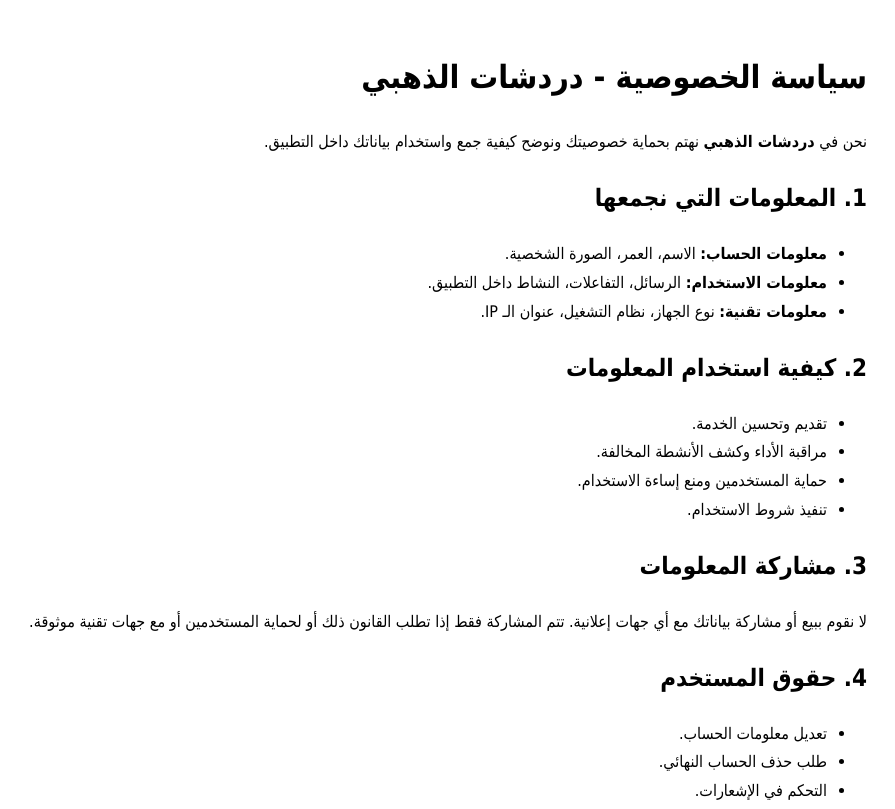
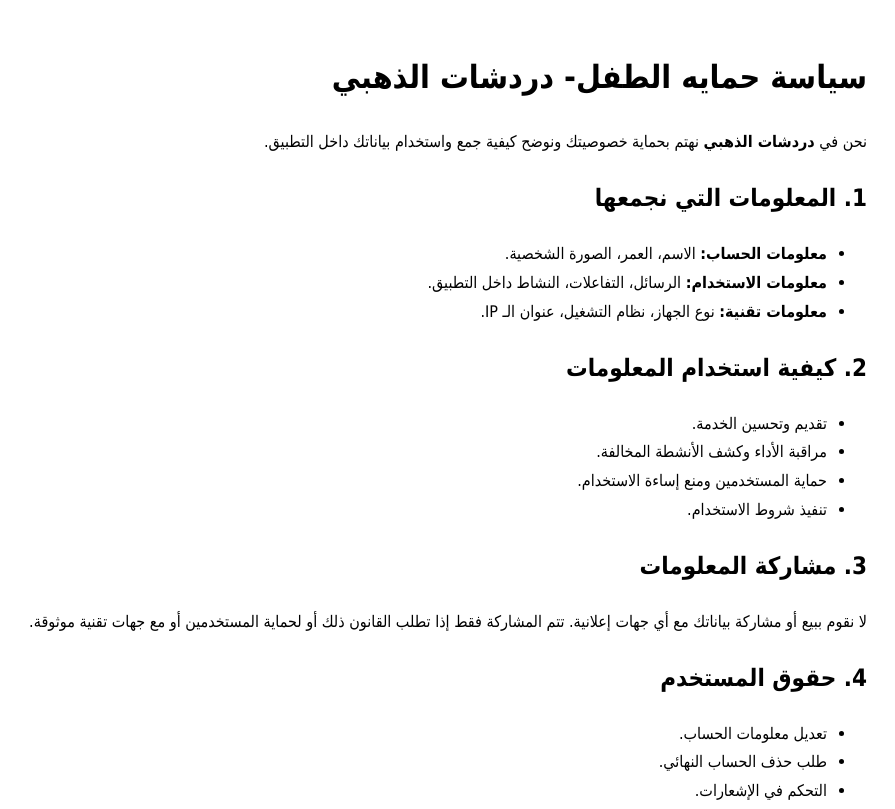
Before and after one commit to mohamedelgmaal/privacy-policy, a plain HTML site: page index.html in a window 1280 px wide. Shown: the top 809 px of the page, without its empty margins (385-1280 px from the left). Drawn offline with Linux system fonts and the light colour scheme.

Commit message:
Update title and heading for child protection policy

```diff
--- a/index.html
+++ b/index.html
@@ -2,10 +2,10 @@
 <html lang="ar" dir="rtl">
 <head>
     <meta charset="UTF-8">
-    <title>سياسة الخصوصية - دردشات الذهبي</title>
+    <title>سياسة حمايه الطفل- دردشات الذهبي</title>
 </head>
 <body style="font-family: Tahoma; line-height: 1.8; padding: 20px;">
-    <h1>سياسة الخصوصية - دردشات الذهبي</h1>
+    <h1>سياسة حمايه الطفل- دردشات الذهبي</h1>
 
     <p>نحن في <strong>دردشات الذهبي</strong> نهتم بحماية خصوصيتك ونوضح كيفية جمع واستخدام بياناتك داخل التطبيق.</p>
 
```
